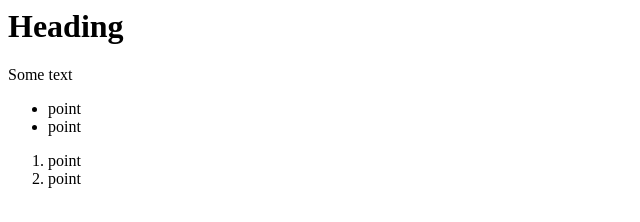
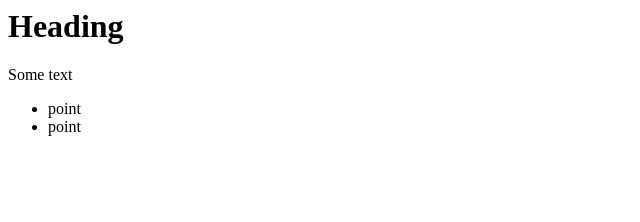
Before and after one commit to rostyslav-nazarenko/git_demo, a plain HTML site: page index.html in a window 1280 px wide. Shown: the whole page, without its empty margins (0-640 px from the left). Drawn offline with Linux system fonts and the light colour scheme.

Commit message:
removed some tags

```diff
--- a/index.html
+++ b/index.html
@@ -4,7 +4,3 @@
   <li>point</li>
   <li>point</li>
 </ul>
-<ol>
-  <li>point</li>
-  <li>point</li>
-</ol>
```
